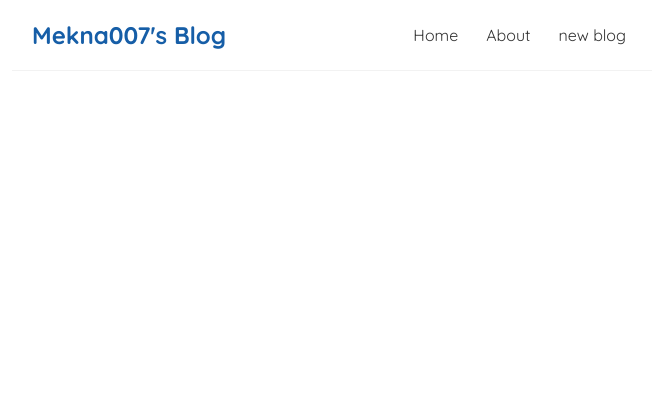
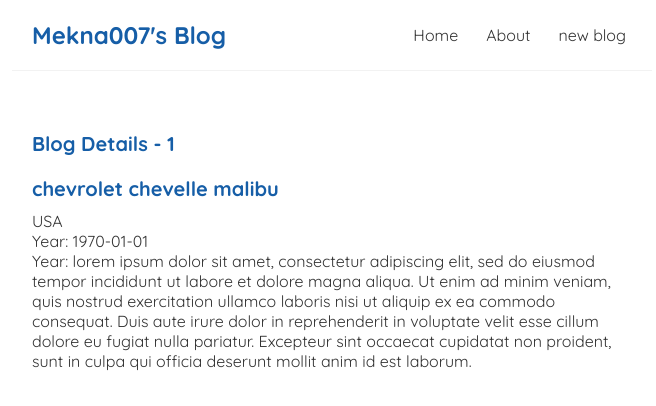
Before and after one commit to Halazv2/blog-react, a React (Create React App) app: page /blogs/1 in a window 1280 px wide. Shown: the top 406 px of the page, without its empty margins (308-964 px from the left). Built offline with nearby package versions, Linux system fonts and the light colour scheme; data requests are answered from the project's data file.

Commit message:
cars details

```diff
--- a/data/db.json
+++ b/data/db.json
@@ -10,7 +10,8 @@
        "Weight_in_lbs":3504,
        "Acceleration":12,
        "Year":"1970-01-01",
-       "Origin":"USA"
+       "Origin":"USA",
+       "Description" : "lorem ipsum dolor sit amet, consectetur adipiscing elit, sed do eiusmod tempor incididunt ut labore et dolore magna aliqua. Ut enim ad minim veniam, quis nostrud exercitation ullamco laboris nisi ut aliquip ex ea commodo consequat. Duis aute irure dolor in reprehenderit in voluptate velit esse cillum dolore eu fugiat nulla pariatur. Excepteur sint occaecat cupidatat non proident, sunt in culpa qui officia deserunt mollit anim id est laborum."
 
     },
     {
@@ -23,7 +24,9 @@
        "Weight_in_lbs":3693,
        "Acceleration":11.5,
        "Year":"1970-01-01",
-       "Origin":"USA"
+       "Origin":"USA",
+       "Description" : "lorem ipsum dolor sit amet, consectetur adipiscing elit, sed do eiusmod tempor incididunt ut labore et dolore magna aliqua. Ut enim ad minim veniam, quis nostrud exercitation ullamco laboris nisi ut aliquip ex ea commodo consequat. Duis aute irure dolor in reprehenderit in voluptate velit esse cillum dolore eu fugiat nulla pariatur. Excepteur sint occaecat cupidatat non proident, sunt in culpa qui officia deserunt mollit anim id est laborum."
+
     },
     {
         "id":3,
@@ -35,7 +38,9 @@
        "Weight_in_lbs":3436,
        "Acceleration":11,
        "Year":"1970-01-01",
-       "Origin":"USA"
+       "Origin":"USA",
+       "Description" : "lorem ipsum dolor sit amet, consectetur adipiscing elit, sed do eiusmod tempor incididunt ut labore et dolore magna aliqua. Ut enim ad minim veniam, quis nostrud exercitation ullamco laboris nisi ut aliquip ex ea commodo consequat. Duis aute irure dolor in reprehenderit in voluptate velit esse cillum dolore eu fugiat nulla pariatur. Excepteur sint occaecat cupidatat non proident, sunt in culpa qui officia deserunt mollit anim id est laborum."
+
     },
     {
         "id":4,
@@ -47,7 +52,9 @@
        "Weight_in_lbs":3433,
        "Acceleration":12,
        "Year":"1970-01-01",
-       "Origin":"USA"
+       "Origin":"USA",
+       "Description" : "lorem ipsum dolor sit amet, consectetur adipiscing elit, sed do eiusmod tempor incididunt ut labore et dolore magna aliqua. Ut enim ad minim veniam, quis nostrud exercitation ullamco laboris nisi ut aliquip ex ea commodo consequat. Duis aute irure dolor in reprehenderit in voluptate velit esse cillum dolore eu fugiat nulla pariatur. Excepteur sint occaecat cupidatat non proident, sunt in culpa qui officia deserunt mollit anim id est laborum."
+
     },
     {
         "id":5,
@@ -59,7 +66,9 @@
        "Weight_in_lbs":3449,
        "Acceleration":10.5,
        "Year":"1970-01-01",
-       "Origin":"USA"
+       "Origin":"USA",
+       "Description" : "lorem ipsum dolor sit amet, consectetur adipiscing elit, sed do eiusmod tempor incididunt ut labore et dolore magna aliqua. Ut enim ad minim veniam, quis nostrud exercitation ullamco laboris nisi ut aliquip ex ea commodo consequat. Duis aute irure dolor in reprehenderit in voluptate velit esse cillum dolore eu fugiat nulla pariatur. Excepteur sint occaecat cupidatat non proident, sunt in culpa qui officia deserunt mollit anim id est laborum."
+
     },
     {
         "id":6,
@@ -71,7 +80,9 @@
        "Weight_in_lbs":4341,
        "Acceleration":10,
        "Year":"1970-01-01",
-       "Origin":"USA"
+       "Origin":"USA",
+       "Description" : "lorem ipsum dolor sit amet, consectetur adipiscing elit, sed do eiusmod tempor incididunt ut labore et dolore magna aliqua. Ut enim ad minim veniam, quis nostrud exercitation ullamco laboris nisi ut aliquip ex ea commodo consequat. Duis aute irure dolor in reprehenderit in voluptate velit esse cillum dolore eu fugiat nulla pariatur. Excepteur sint occaecat cupidatat non proident, sunt in culpa qui officia deserunt mollit anim id est laborum."
+
     },
     {
         "id":7,
@@ -83,7 +94,9 @@
        "Weight_in_lbs":4354,
        "Acceleration":9,
        "Year":"1970-01-01",
-       "Origin":"USA"
+       "Origin":"USA",
+       "Description" : "lorem ipsum dolor sit amet, consectetur adipiscing elit, sed do eiusmod tempor incididunt ut labore et dolore magna aliqua. Ut enim ad minim veniam, quis nostrud exercitation ullamco laboris nisi ut aliquip ex ea commodo consequat. Duis aute irure dolor in reprehenderit in voluptate velit esse cillum dolore eu fugiat nulla pariatur. Excepteur sint occaecat cupidatat non proident, sunt in culpa qui officia deserunt mollit anim id est laborum."
+
     },
     {
         "id":8,
@@ -95,7 +108,9 @@
        "Weight_in_lbs":4312,
        "Acceleration":8.5,
        "Year":"1970-01-01",
-       "Origin":"USA"
+       "Origin":"USA",
+       "Description" : "lorem ipsum dolor sit amet, consectetur adipiscing elit, sed do eiusmod tempor incididunt ut labore et dolore magna aliqua. Ut enim ad minim veniam, quis nostrud exercitation ullamco laboris nisi ut aliquip ex ea commodo consequat. Duis aute irure dolor in reprehenderit in voluptate velit esse cillum dolore eu fugiat nulla pariatur. Excepteur sint occaecat cupidatat non proident, sunt in culpa qui officia deserunt mollit anim id est laborum."
+
     },
     {
         "id":9,
@@ -107,7 +122,9 @@
        "Weight_in_lbs":4425,
        "Acceleration":10,
        "Year":"1970-01-01",
-       "Origin":"USA"
+       "Origin":"USA",
+       "Description" : "lorem ipsum dolor sit amet, consectetur adipiscing elit, sed do eiusmod tempor incididunt ut labore et dolore magna aliqua. Ut enim ad minim veniam, quis nostrud exercitation ullamco laboris nisi ut aliquip ex ea commodo consequat. Duis aute irure dolor in reprehenderit in voluptate velit esse cillum dolore eu fugiat nulla pariatur. Excepteur sint occaecat cupidatat non proident, sunt in culpa qui officia deserunt mollit anim id est laborum."
+
     }
  ]
 }
--- a/src/App.js
+++ b/src/App.js
@@ -2,6 +2,7 @@ import Navbar from "./Navbar";
 import Home from "./Home";
 import { BrowserRouter as Router, Route, Switch } from "react-router-dom";
 import Create from "./Create";
+import BlogDetails from "./BlogsDetails";
 function App() {
   return (
     <Router>
@@ -16,6 +17,9 @@ function App() {
             <Route path="/create">
               <Create />
             </Route>
+            <Route path="/blogs/:id">
+              <BlogDetails />
+            </Route>
           </Switch>
         </div>
       </div>
--- /dev/null
+++ b/src/BlogsDetails.js
@@ -0,0 +1,23 @@
+import { useParams } from "react-router-dom";
+import useFetch from "./useFetch";
+const BlogDetails = () => {
+  const { id } = useParams();
+  const { cars, loading, error } = useFetch(`http://localhost:8000/cars/${id}`);
+  return (
+    <div className="blog-details">
+      <h1>Blog Details - {id} </h1>
+      {loading && <p>Loading...</p>}
+      {error && <p>{error}</p>}
+      {cars && (
+        <article>
+          <h1>{cars.Name}</h1>
+          <p>{cars.Origin}</p>
+          <p>Year: {cars.Year}</p>
+          <p>Year: {cars.Description}</p>
+        </article>
+      )}
+    </div>
+  );
+};
+
+export default BlogDetails;
--- a/src/HomeHero.js
+++ b/src/HomeHero.js
@@ -1,3 +1,5 @@
+import { Link } from "react-router-dom";
+
 const HomeHero = (/*props*/ { cars }) => {
   //   const cars = props.cars;
   //   const subtitle = props.subtitle;
@@ -6,9 +8,11 @@ const HomeHero = (/*props*/ { cars }) => {
       {cars.map((car, id) => {
         return (
           <div className="blog-preview" key={id}>
-            <h1>{car.Name}</h1>
-            <p>{car.Origin}</p>
-            <p>Year: {car.Year}</p>
+            <Link to={`/blogs/${car.id}`}>
+              <h1>{car.Name}</h1>
+              <p>{car.Origin}</p>
+              <p>Year: {car.Year}</p>
+            </Link>
           </div>
         );
       })}
--- a/src/index.css
+++ b/src/index.css
@@ -49,3 +49,57 @@
   color: #165ea7;
   margin-bottom: 8px;
 }
+.blog-preview a {
+  text-decoration: none;
+}
+/* blog details page */
+.blog-details h1 {
+  font-size: 20px;
+  color: #165ea7;
+  margin-bottom: 10px;
+}
+.blog-details article {
+  margin: 20px 0;
+}
+.blog-details article > h1 {
+  margin-bottom: 10px;
+}
+.blog-details button {
+  background: #165ea7;
+  color: #fff;
+  border: 0;
+  padding: 8px;
+  border-radius: 8px;
+  cursor: pointer;
+}
+/* create new blog form */
+.create {
+  max-width: 400px;
+  margin: 0 auto;
+  text-align: center;
+}
+.create label {
+  text-align: left;
+  display: block;
+}
+.create h2 {
+  font-size: 20px;
+  color: #165ea7;
+  margin-bottom: 30px;
+}
+.create input, .create textarea, .create select {
+  width: 100%;
+  padding: 6px 10px;
+  margin: 10px 0;
+  border: 1px solid #ddd;
+  box-sizing: border-box;
+  display: block;
+}
+.create button {
+  background: #165ea7;
+  color: #fff;
+  border: 0;
+  padding: 8px;
+  border-radius: 8px;
+  cursor: pointer;
+}
```
